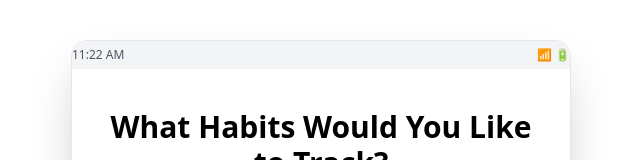
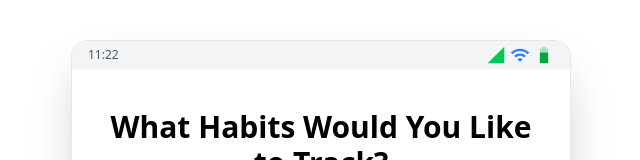
Before and after one commit to larissa-engelbrecht/habit-tracker, a React (Vite) app in the folder habit_tracker_frontend/: page / in a window 1280 px wide. Shown: the top 160 px of the page, without its empty margins (319-959 px from the left). Built offline with nearby package versions, Linux system fonts and the light colour scheme; no server answers.

Commit message:
Switch "hard-coded" icons to MUI Fix spacing Change time to be 24 hours

```diff
--- a/habit_tracker_frontend/src/App.tsx
+++ b/habit_tracker_frontend/src/App.tsx
@@ -1,14 +1,19 @@
 import { BrowserRouter as Router, Route, Routes } from 'react-router-dom';
 import Welcome from './pages/Welcome';
+import MaterialIcon from './components/MaterialIcon';
 
 function App() {
   return (
     <div className="flex items-center justify-center min-h-screen bg-white">
       <div className="w-[500px] sm:w-[500px] h-[90vh] max-h-[950px] bg-white text-black shadow-2xl rounded-2xl overflow-hidden border border-gray-200 relative">
         {/* Mobile header bar */}
-        <div className="w-full h-7 bg-gray-100 flex justify-between items-center text-xs text-gray-600 mb-4">
-          <span>{new Date().toLocaleTimeString([], { hour: '2-digit', minute: '2-digit' })}</span>
-          <span>📶 🔋</span>
+        <div className="w-full h-7 bg-gray-100 flex justify-between items-center text-xs text-gray-600 mb-4 px-4">
+          <span>{new Date().toLocaleTimeString([], { hour: '2-digit', minute: '2-digit', hour12: false })}</span>
+          <div className="flex items-center gap-1">
+            <MaterialIcon iconName="SignalCellular4Bar" fontSize="small" className="text-green-500" />
+            <MaterialIcon iconName="Wifi" fontSize="small" className="text-blue-500" />
+            <MaterialIcon iconName="Battery80" fontSize="small" className="text-green-600" />
+          </div>
         </div>
 
         {/* Main content */}
```
